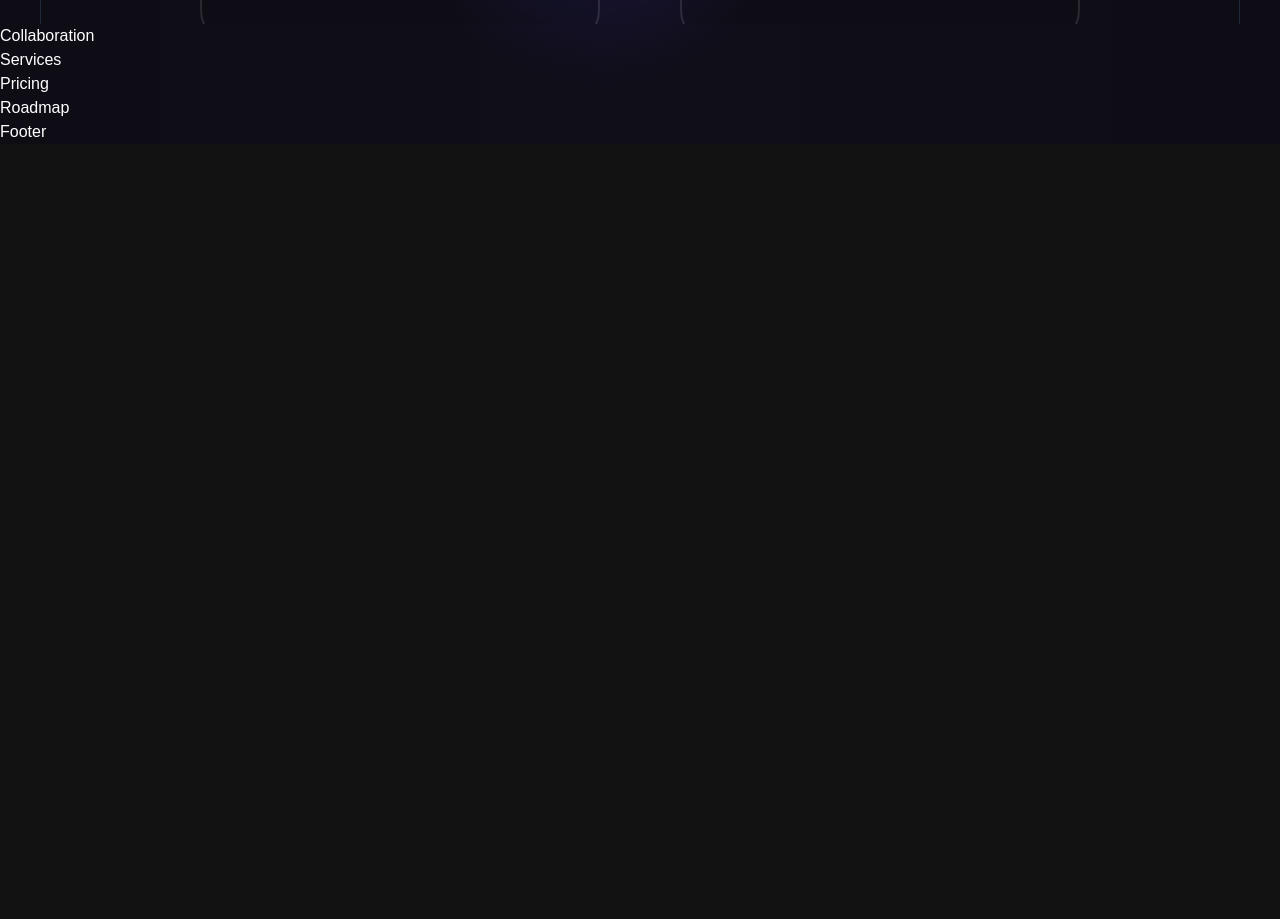
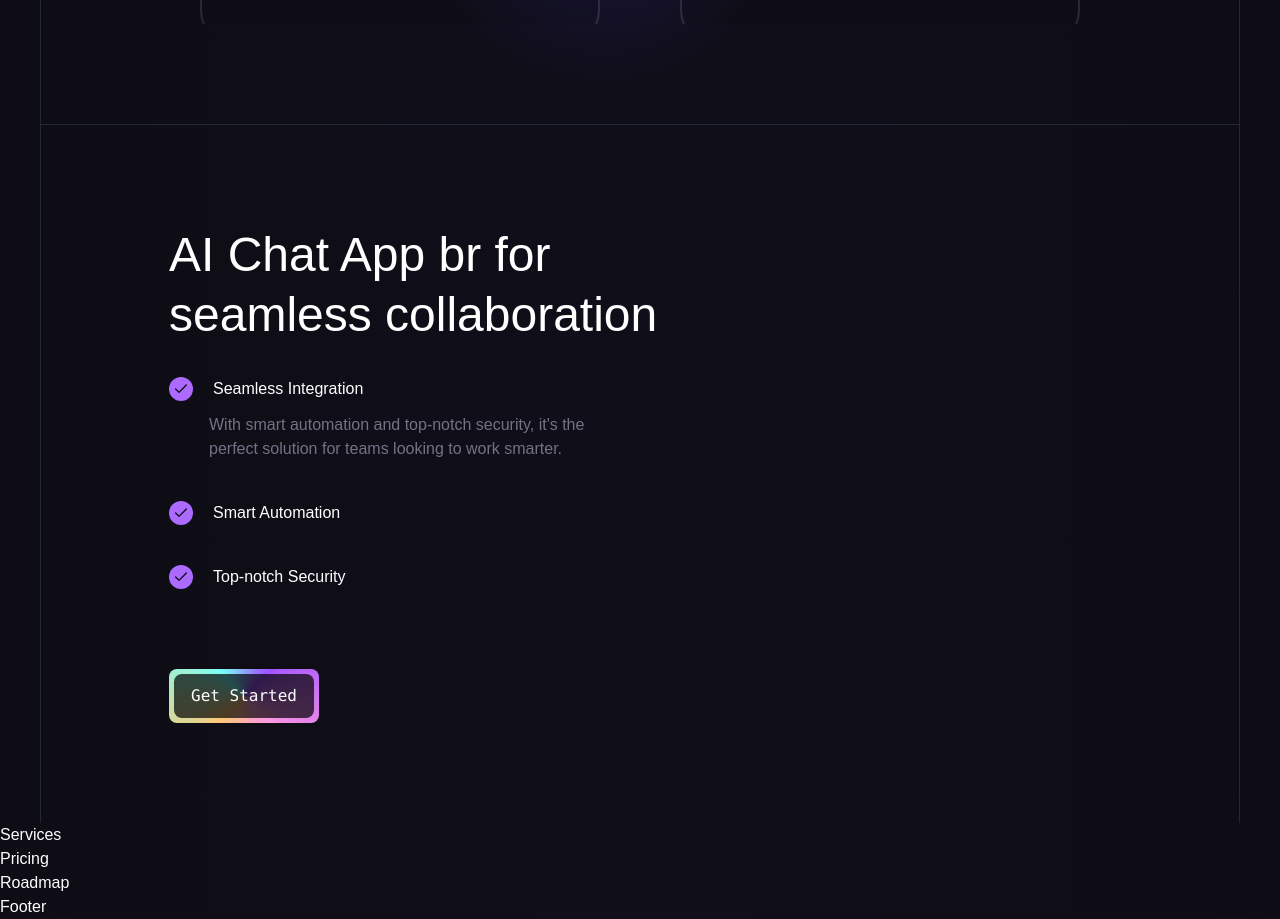
Before and after one commit to saba-ramezani/AI-Chat-App, a React (Vite) app: page / in a window 1280 px wide. Shown: the part 2760-3679 px from the top of the page. Before the commit the page ends 2904 px from the top, so only its background shows below. Built offline with nearby package versions, Linux system fonts and the light colour scheme.

Commit message:
added left section of collaboration

```diff
--- a/src/components/Benefits.jsx
+++ b/src/components/Benefits.jsx
@@ -21,7 +21,7 @@ const BenefitCard = ({id, title, text, backgroundUrl, iconUrl, imageUrl}) => (
 
 const Benefits = () => {
   return (
-    <section className='sectionPadding flexCenter relative mt-[-100px] flex-col pt-[100px]'>
+    <section className='sectionPadding flexCenter relative mt-[-100px] flex-col pt-[100px] pb-[100px]'>
       <h1 className='h1 text-center'>Chat Smarter, Not Harder <br /> with Brainwave</h1>
       <div className='flex flex-row flex-wrap gap-[5rem] mt-[10rem] items-center justify-center'>
         {benefits.map((benefit, index) => (
--- a/src/components/Collaboration.jsx
+++ b/src/components/Collaboration.jsx
@@ -1,8 +1,35 @@
 import React from 'react'
+import { collabApps, collabContent, collabText } from "../constants";
+import { brainwaveSymbol, check } from "../assets";
 
 const Collaboration = () => {
   return (
-    <div>Collaboration</div>
+    <section className='sectionPadding flexCenter flex-col lg:flex-row pt-[100px] pb-[100px]'>
+      <div className='flex flex-col  max-w-[35rem]'>
+        <h2 className="h2 mb-4 md:mb-8">
+          AI Chat App br for <br /> seamless collaboration
+        </h2>
+        <ul className='flex list-none flex-col gap-10'>
+          {collabContent.map((item, index) => (
+            <li className='flex-col hover:brightness-150'>
+              <div className='flex flex-row'>
+                <img src={check} alt="check" width={24} height={24} />
+                <h6 className="body-2 ml-5">{item.title}</h6>
+              </div>
+              {item.text && (
+                <p className='body-2 mt-3 text-n-4 max-w-[25rem] ml-10'>{item.text}</p>
+              )}
+            </li>
+          ))}
+        </ul>
+        <div className='bg-conic-gradient justify-center items-center flex p-[5px] rounded-lg w-[150px] relative mt-[5rem]'>
+          <a
+          href="#getstarted"
+          className='font-mono hover:scale-105 text-[16px] p-[10px] w-[180px] text-center bg-[rgba(0,0,0,0.7)] rounded-lg transition-all'>Get Started</a>
+        </div>
+      </div>
+      <div className='flex flex-col  flex-1'></div>
+    </section>
   )
 }
 
```
